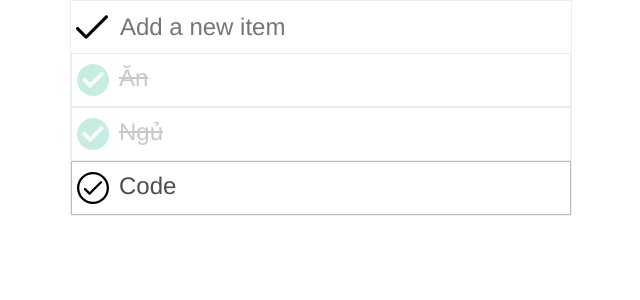
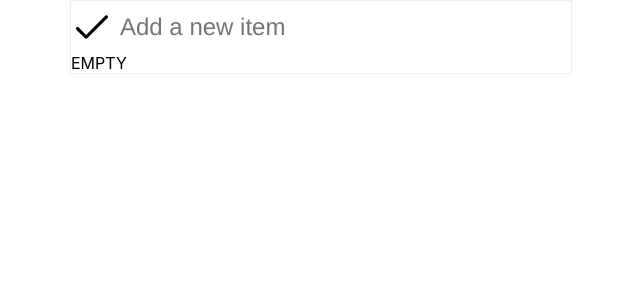
Before and after one commit to hokhacminhtri/TodoList-ReactJS, a React (Create React App) app: page / in a window 1280 px wide. Shown: the top 300 px of the page, without its empty margins (319-959 px from the left). Built offline with nearby package versions, Linux system fonts and the light colour scheme.

Commit message:
Add items to localStorage

```diff
--- a/src/App.js
+++ b/src/App.js
@@ -7,17 +7,23 @@ class App extends Component {
     super();
     this.state = {
       newItem: "",
-      todoItems: [
-        { title: "Ăn", isCompleted: true },
-        { title: "Ngủ", isCompleted: true },
-        { title: "Code", isCompleted: false },
-      ],
+      // todoItems: [
+      //   // { title: "Ăn", isCompleted: true },
+      //   // { title: "Ngủ", isCompleted: true },
+      //   // { title: "Code", isCompleted: false },
+
+      // ],
+
+      todoItems: window.localStorage.getItem("items")
+        ? JSON.parse(window.localStorage.getItem("items"))
+        : [],
     };
     this.onKeyUp = this.onKeyUp.bind(this);
     this.onChange = this.onChange.bind(this);
   }
 
   onItemClicked = (item) => {
+    // console.log(localStorage.getItem("title"));
     const isCompleted = item.isCompleted;
     const { todoItems } = this.state;
     const index = todoItems.indexOf(item);
@@ -35,6 +41,7 @@ class App extends Component {
 
   onKeyUp(event) {
     if (event.keyCode === 13) {
+      console.log("1111");
       let text = event.target.value;
       if (!text) {
         return;
@@ -52,6 +59,11 @@ class App extends Component {
           ...this.state.todoItems,
         ],
       });
+
+      window.localStorage.setItem(
+        "items",
+        JSON.stringify(this.state.todoItems)
+      );
     }
   }
 
```
